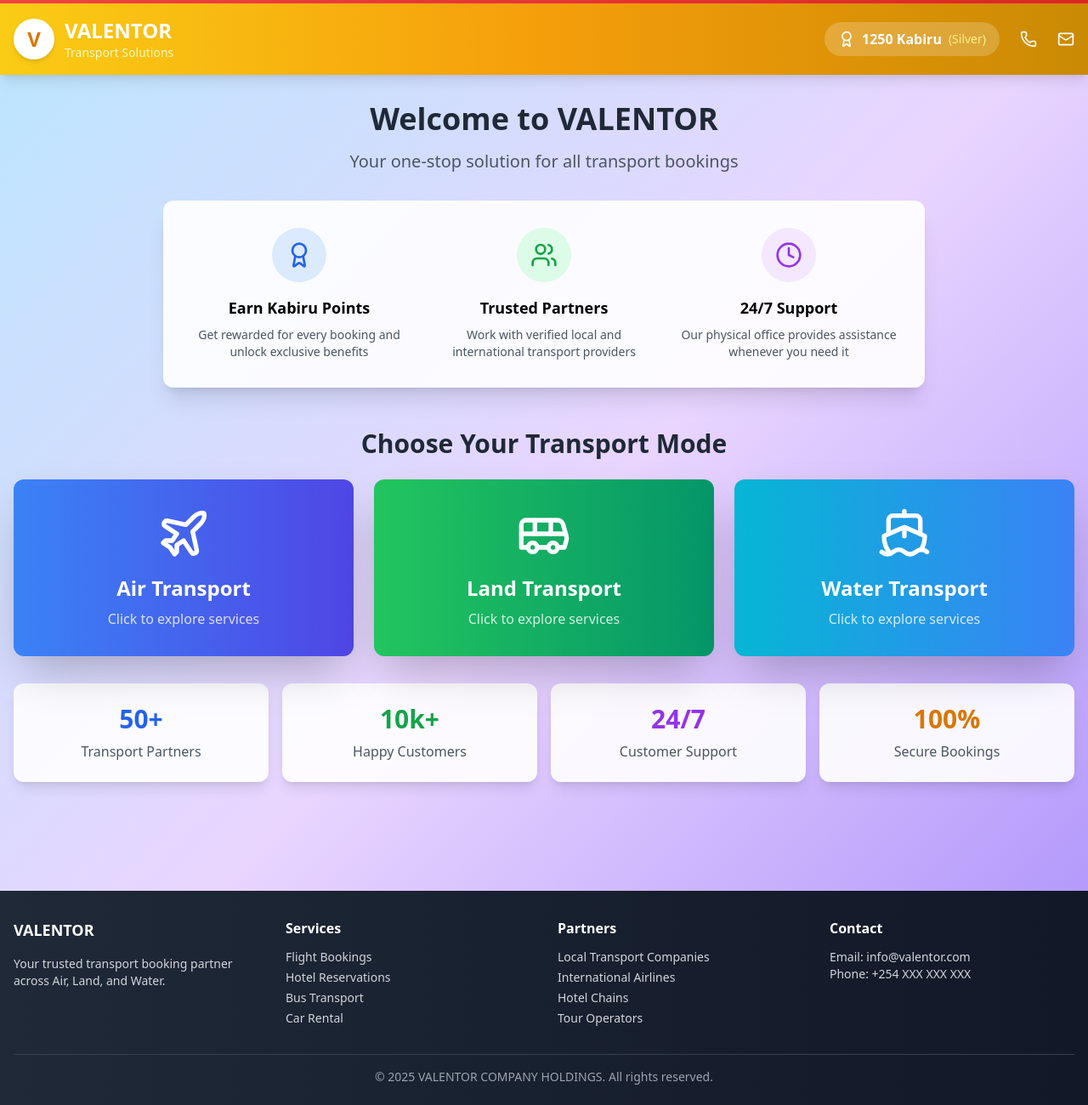
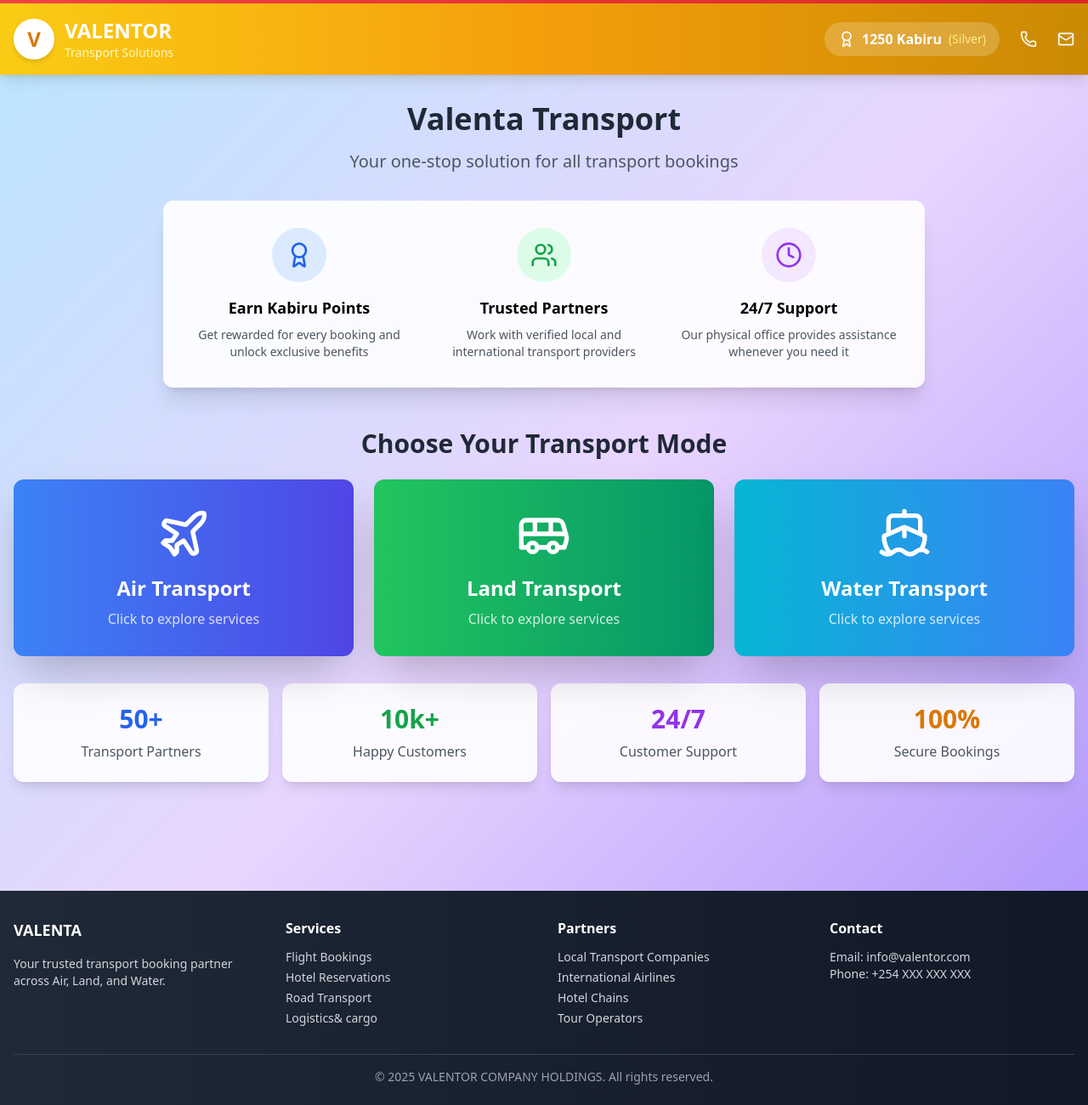
Before and after one commit to grouptauafrica-spec/valenta-Transport-Solutions-, a plain HTML site: page index.html in a window 1280 px wide. Shown: the top 1300 px of the page at 85% size. Drawn offline with nearby package versions, Linux system fonts and the light colour scheme.

Commit message:
Update index.html

```diff
--- a/index.html
+++ b/index.html
@@ -75,7 +75,7 @@
             <div id="home-page">
                 <!-- Welcome Section -->
                 <div class="text-center mb-12">
-                    <h2 class="text-4xl font-bold text-gray-800 mb-4">Welcome to VALENTOR</h2>
+                    <h2 class="text-4xl font-bold text-gray-800 mb-4">Valenta Transport</h2>
                     <p class="text-xl text-gray-600 mb-8">Your one-stop solution for all transport bookings</p>
                     <div class="bg-white/90 rounded-xl p-8 shadow-xl max-w-4xl mx-auto">
                         <div class="grid md:grid-cols-3 gap-8">
@@ -336,7 +336,7 @@
             <div class="container mx-auto px-4">
                 <div class="grid md:grid-cols-4 gap-8">
                     <div>
-                        <h4 class="text-lg font-bold mb-4">VALENTOR</h4>
+                        <h4 class="text-lg font-bold mb-4">VALENTA</h4>
                         <p class="text-gray-300 text-sm">Your trusted transport booking partner across Air, Land, and Water.</p>
                     </div>
                     <div>
@@ -344,8 +344,8 @@
                         <ul class="space-y-1 text-sm text-gray-300">
                             <li>Flight Bookings</li>
                             <li>Hotel Reservations</li>
-                            <li>Bus Transport</li>
-                            <li>Car Rental</li>
+                            <li>Road Transport</li>
+                            <li>Logistics& cargo</li>
                         </ul>
                     </div>
                     <div>
```
